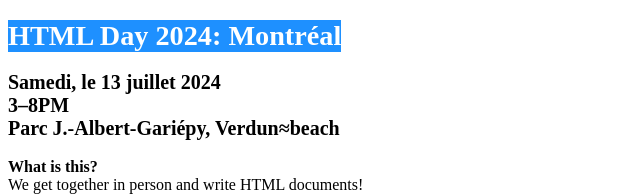
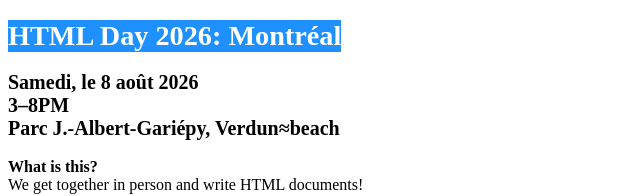
Before and after one commit to tripledoublev/html.blue, a plain HTML site: page index.html in a window 1280 px wide. Shown: the part 198-394 px from the top of the page, 0-640 px from the left. Drawn offline with Linux system fonts and the light colour scheme.

Commit message:
Change date to 2026

```diff
--- a/index.html
+++ b/index.html
@@ -6,10 +6,10 @@
   <meta charset="utf-8" />
   <meta name="viewport" content="width=device-width,initial-scale=1.0" />
   <link rel="icon" type="image/x-icon" href="blue.ico" />
-  <title>HTML Day 2024: Montréal (Beach Mode)</title>
+  <title>HTML Day 2026: Montréal (Beach Mode)</title>
   <meta name="twitter:card" content="summary_large_image" />
-  <meta name="twitter:title" content="HTML Day 2024: Montreal (Beach Mode)" />
-  <meta name="twitter:description" content="Saturday, July 13, 2024, 3-8pm, Verdun beach" />
+  <meta name="twitter:title" content="HTML Day 2026: Montreal (Beach Mode)" />
+  <meta name="twitter:description" content="Saturday, August 8, 2026, 3-8pm, Verdun beach" />
   <meta name="twitter:image" content="https://html.blue/blue.png" />
   <style>
     body {
@@ -42,10 +42,10 @@
 <body>
   <img src="blue.png" width="333">
   <br>
-  <h1>HTML Day 2024: Montréal</h1>
+  <h1>HTML Day 2026: Montréal</h1>
   <br>
   <h2>
-    Samedi, le <time datetime="2024-07-13">13 juillet</time> 2024<br>
+    Samedi, le <time datetime="2026-08-08">8 août</time> 2026<br>
     3–8PM<br />
     Parc J.-Albert-Gariépy, Verdun≈beach
   </h2>
```
